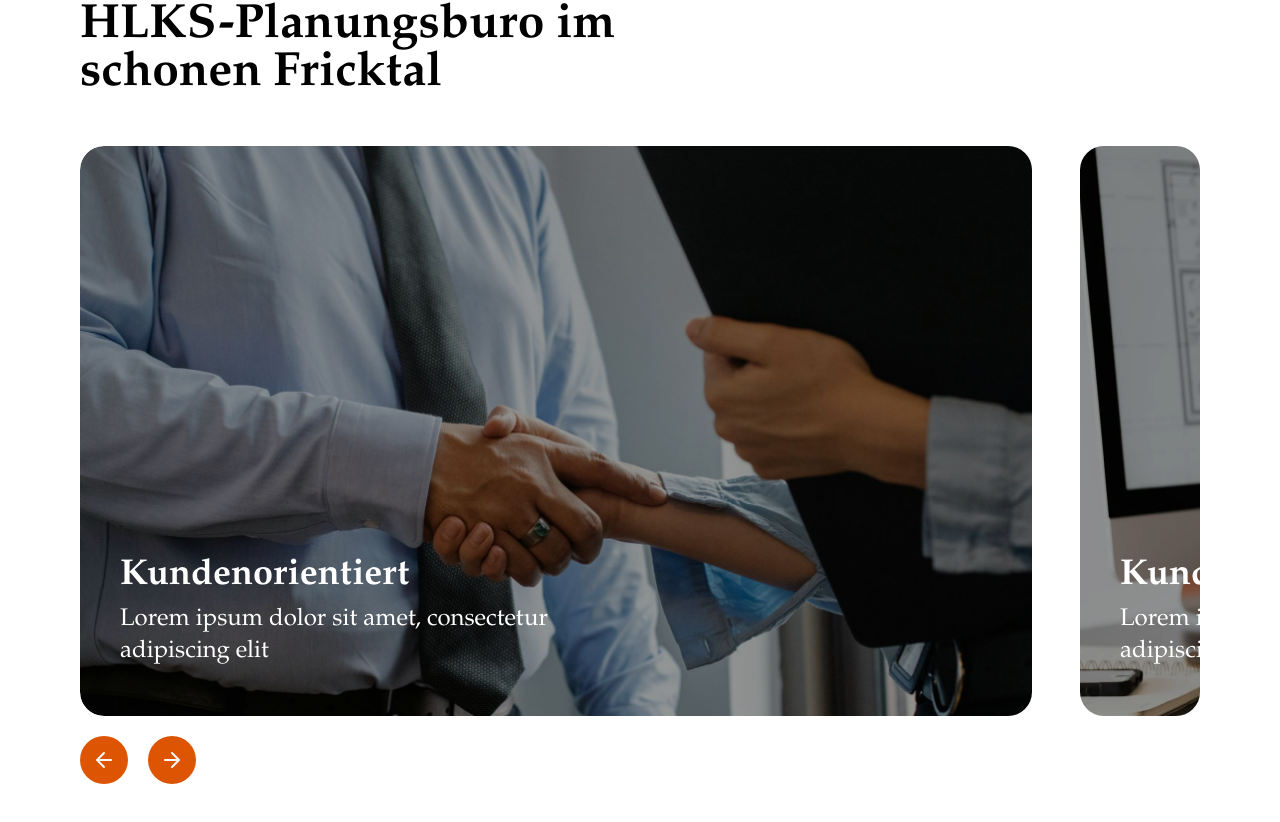
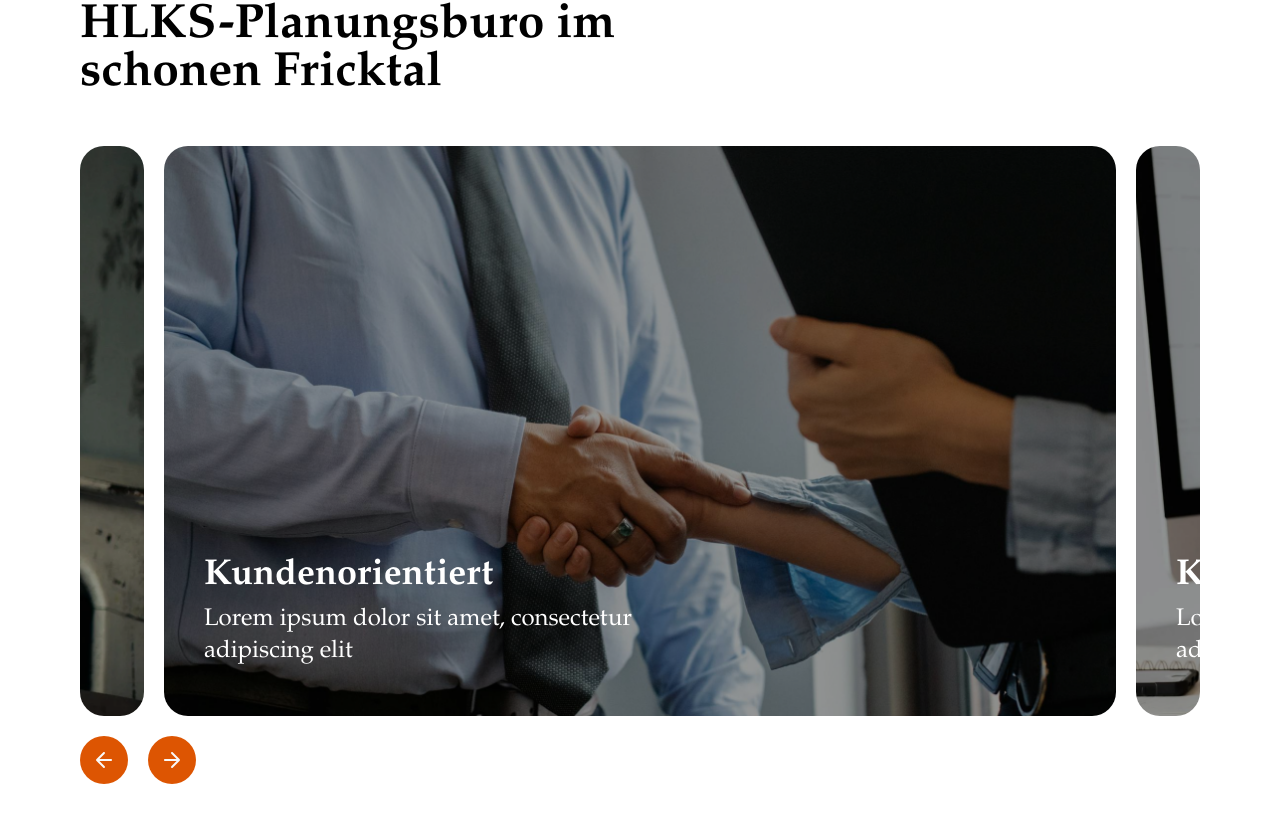
Before and after one commit to KUchuna/herbst, a Next.js app: page / in a window 1280 px wide. Shown: the part 1496-2318 px from the top of the page. Built offline with nearby package versions, Linux system fonts and the light colour scheme.

Commit message:
implemented Embla carousel

```diff
--- a/components/PlanningSection.jsx
+++ b/components/PlanningSection.jsx
@@ -1,11 +1,12 @@
 "use client"
 
-import { motion } from "framer-motion"
+import useEmblaCarousel from "embla-carousel-react"
 import Image from "next/image"
 import arrowr from "@/public/assets/arrowr.svg"
 
 export default function PlanningSection() {
 
+    const [emblaRef] = useEmblaCarousel({loop: true})
 
     return (
         <section className="flex w-full justify-center py-[96px] items-start p-large-x">
@@ -13,20 +14,18 @@ export default function PlanningSection() {
                 <h1 className="text-5xl font-bold font-[palatino] w-[630px] mb-[48px]">
                     HLKS-Planungsburo im schonen Fricktal
                 </h1>
-                <div className="w-full h-[570px] relative overflow-x-auto rounded-3xl">
+                <div className="w-full h-[570px] relative overflow-x-hidden rounded-3xl" ref={emblaRef}>
                     <div
-                        className="flex h-full w-full absolute">
+                        className="flex gap-[20px] h-full w-full absolute">
                         <div className="cursor-pointer flex-[0_0_85%] text-white bg-[url(../public/assets/planning1.png)] bg-cover bg-center rounded-3xl h-full flex flex-col justify-end p-[40px] select-none">
                             <h3 className="text-4xl font-[palatino] font-bold">Kundenorientiert</h3>
                             <p className="font-[palatino] text-2xl w-[500px] py-[8px]">Lorem ipsum dolor sit amet, consectetur adipiscing elit</p>
                         </div>
-                        <div className="flex-[0_0_48px]"></div>
                         <div className="cursor-pointer flex-[0_0_85%] text-white bg-[url(../public/assets/planning2.png)] bg-cover bg-center rounded-3xl h-full flex flex-col justify-end p-[40px] select-none">
                             <h3 className="text-4xl font-[palatino] font-bold">Kundenorientiert</h3>
                             <p className="font-[palatino] text-2xl w-[500px] py-[8px]">Lorem ipsum dolor sit amet, consectetur adipiscing elit</p>
                         </div>
-                        <div className="flex-[0_0_48px]"></div>
-                        <div className="cursor-pointer flex-[0_0_85%] text-white bg-[url(../public/assets/planning3.png)] bg-cover bg-center rounded-3xl h-full flex flex-col justify-end p-[40px] select-none">
+                        <div className="mr-[20px] cursor-pointer flex-[0_0_85%] text-white bg-[url(../public/assets/planning3.png)] bg-cover bg-center rounded-3xl h-full flex flex-col justify-end p-[40px] select-none">
                             <h3 className="text-4xl font-[palatino] font-bold">Kundenorientiert</h3>
                             <p className="font-[palatino] text-2xl w-[800px] py-[8px]">Fulfilling your unique needs is our passion. We attach great importance to keeping an eye on changes in the market and thus offering a comprehensive, individual range of services within the scope of our core competencies .t</p>
                         </div>
```
